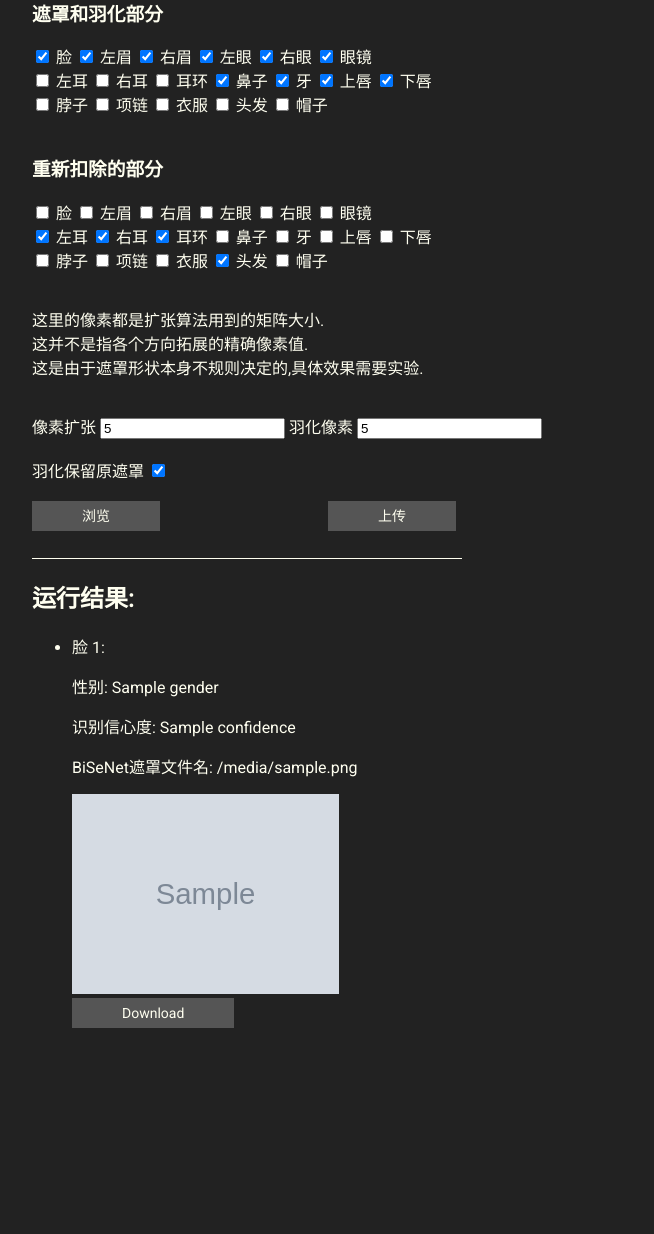
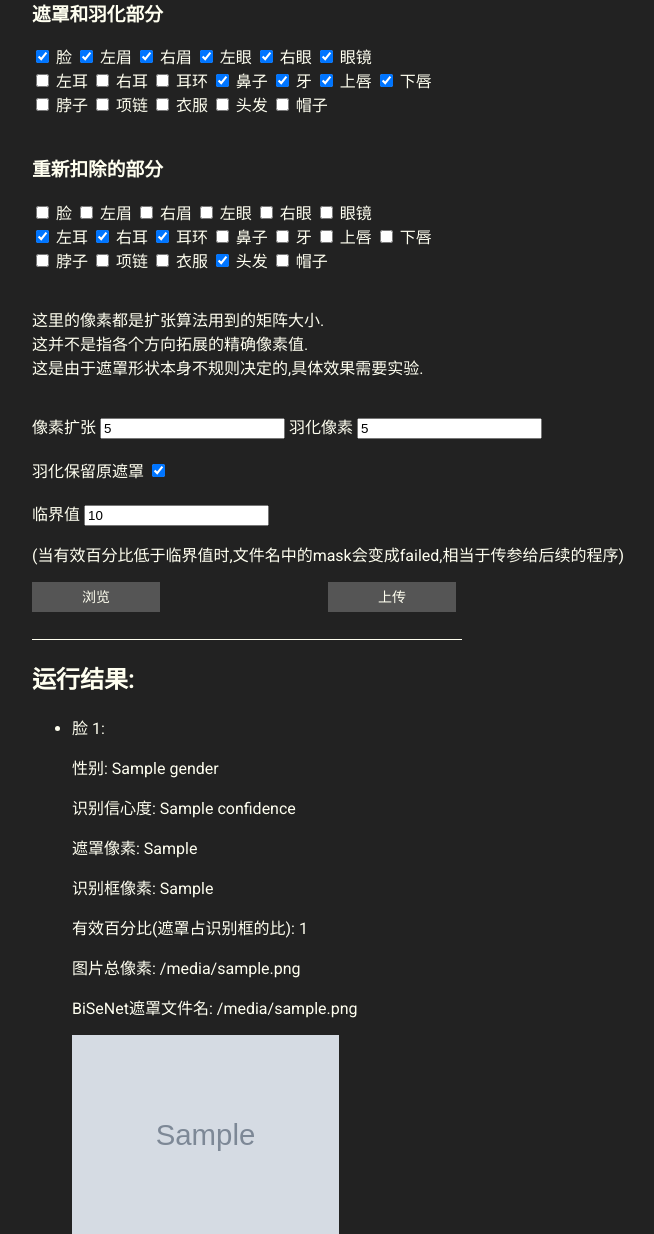
Before and after one commit to harrywenjie/FaceGenSeg, a Flask app: template templates/index.html in a window 1280 px wide. Shown: the part 125-1359 px from the top of the page, without its empty margins (18-672 px from the left). Before the commit the page ends 1153 px from the top, so only its background shows below. Run offline with Flask 3, Linux system fonts and the light colour scheme; the template is opened without the code that fills it: most values are stand-ins (such as "Sample title", 1, 10 or a date in 2020); grey boxes marked "Sample" are stand-in pictures.

Commit message:
MoreUpdate

```diff
--- a/main.py
+++ b/main.py
@@ -11,7 +11,7 @@ from face_segmentation import setup_bisenet, segment_face_with_check
 
 filetype = 'jpg'  #use jpg or png
 
-def main(input_path, dilation_pixels, feather_amount, face_classes, exclude_classes, add_original_mask):
+def main(input_path, dilation_pixels, feather_amount, face_classes, exclude_classes, add_original_mask, threshold):
     image = cv2.imread(input_path)
 
     # Extract original file name without extension
@@ -46,7 +46,9 @@ def main(input_path, dilation_pixels, feather_amount, face_classes, exclude_clas
         face_image = image[new_y:new_y+new_h, new_x:new_x+new_w]
 
         # Segment face using BiSeNet
-        face_mask, segmentation_success = segment_face_with_check(bisenet_model, image, face_image, new_bounding_box, dilation_pixels, feather_amount, face_classes, exclude_classes, add_original_mask)
+        face_mask, segmentation_success, nonzero_pixels, box_pixels, image_pixels, percentage = segment_face_with_check(
+            bisenet_model, image, face_image, new_bounding_box, dilation_pixels, feather_amount, face_classes, exclude_classes, add_original_mask, threshold
+        )
 
         # Save face mask with the specified format
         gender_letter = 'f' if face_data['gender'] == 'Female' else ('m' if face_data['gender'] == 'Male' else 'u')
@@ -55,8 +57,12 @@ def main(input_path, dilation_pixels, feather_amount, face_classes, exclude_clas
         cv2.imwrite(mask_filename, face_mask)
 
 
-        # Add mask_filename and bbox_mask_filename to face_data
+        # Add mask_filename, bbox_mask_filename, and pixel data to face_data
         face_data['mask_fileurl'] = f"{original_name}_{mask_status}_{gender_letter}_{i + 1}.{filetype}"  # Use filetype variable
+        face_data['nonzero_pixels'] = nonzero_pixels
+        face_data['box_pixels'] = box_pixels
+        face_data['image_pixels'] = image_pixels
+        face_data['percentage'] = percentage
 
         # Print face and gender information
         print(f"Face {i + 1}:")
--- a/templates/index.html
+++ b/templates/index.html
@@ -88,6 +88,10 @@
 
           const addOriginalMaskCheckbox = document.getElementById('add_original_mask');
           localStorage.setItem('add_original_mask', addOriginalMaskCheckbox.checked);
+
+          // Save threshold
+          const thresholdInput = document.getElementById('threshold');
+          localStorage.setItem('threshold', thresholdInput.value);
         }
 
         // Function to set dilation_pixels, feather_amount, and checkbox values from local storage when page loads
@@ -129,6 +133,11 @@
           const addOriginalMaskCheckbox = document.getElementById('add_original_mask');
           const storedAddOriginalMask = localStorage.getItem('add_original_mask');
           addOriginalMaskCheckbox.checked = storedAddOriginalMask !== null ? storedAddOriginalMask === 'true' : true;
+
+          // Set threshold
+          const thresholdInput = document.getElementById('threshold');
+          const storedThreshold = localStorage.getItem('threshold');
+          thresholdInput.value = storedThreshold ? storedThreshold : 10;
         }
 
         // Call setValues when page loads
@@ -227,6 +236,9 @@
       <input type="checkbox" id="add_original_mask" name="add_original_mask">
       <br>
       <br>
+      <label for="threshold">临界值</label>
+      <input type="number" name="threshold" id="threshold" placeholder="threshold" step="1">
+      <p>(当有效百分比低于临界值时,文件名中的mask会变成failed,相当于传参给后续的程序)</p>
       <button type="button" class="button" onclick="document.getElementById('file').click()">浏览</button>
       <span id="fileName" class="custom-file-label"></span>
       <input type="file" name="file" id="file" class="custom-file-input" required onchange="updateFileName()" style="display: none;">
@@ -242,7 +254,10 @@
         <p>脸 {{ loop.index }}:</p>
         <p>性别: {{ face_data.gender }}</p>
         <p>识别信心度: {{ face_data.confidence }}</p>
-
+        <p>遮罩像素: {{ face_data.nonzero_pixels }}</p>
+        <p>识别框像素: {{ face_data.box_pixels }}</p>
+        <p>有效百分比(遮罩占识别框的比): {{ face_data.percentage }}</p>
+        <p>图片总像素: {{ face_data.image_pixels }}</p>
         <p>BiSeNet遮罩文件名: {{ face_data.mask_fileurl }}</p>
         <img src="{{ url_for('static', filename=face_data.mask_fileurl) }}" alt="BiSeNet Mask" height="200">
         <br>
--- a/webGUI.py
+++ b/webGUI.py
@@ -17,13 +17,14 @@ def index():
         if "file" not in request.files:
             return redirect(request.url)
         file = request.files["file"]
-        # Get dilation_pixels and feather_amount from the form
+        # Get data from the form
         dilation_pixels = int(request.form.get('dilation_pixels', 5))
         feather_amount = int(request.form.get('feather_amount', 5))
-        # Get face_classes and ear_hair_classes from the form
         face_classes = request.form.getlist('face_classes')
         exclude_classes = request.form.getlist('exclude_classes')
         add_original_mask = 'add_original_mask' in request.form
+        threshold = int(request.form.get('threshold', 10))
+
         # Convert to integers
         face_classes = [int(face_class) for face_class in face_classes]
         exclude_classes = [int(exclude_class) for exclude_class in exclude_classes]
@@ -32,7 +33,7 @@ def index():
             return redirect(request.url)
         file_path = os.path.join(app.config["UPLOAD_FOLDER"], file.filename)
         file.save(file_path)
-        result_data = process_image(file_path, dilation_pixels, feather_amount, face_classes, exclude_classes, add_original_mask)  # Pass feather_amount to process_image
+        result_data = process_image(file_path, dilation_pixels, feather_amount, face_classes, exclude_classes, add_original_mask, threshold)  # Pass feather_amount to process_image
         os.remove(file_path)
         return render_template("index.html", result_data=result_data)
     return render_template("index.html")
```
Also changed, not shown: face_segmentation.py (+7 -5 lines).
